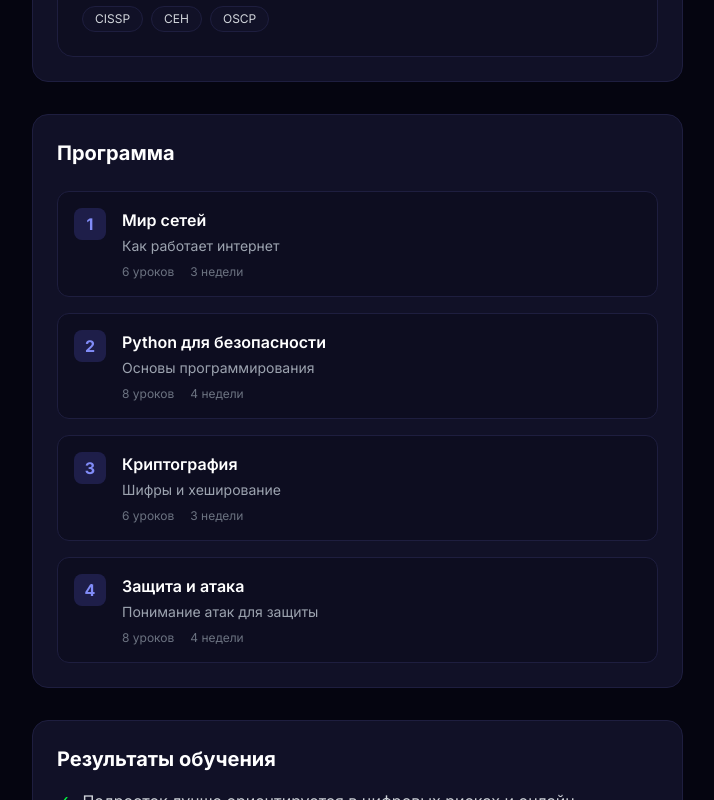
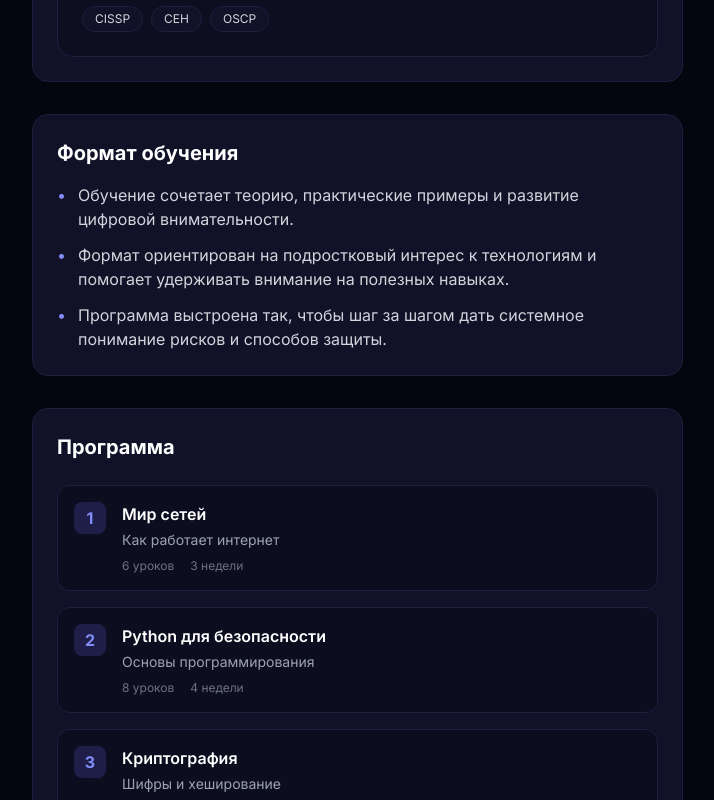
Before and after one commit to mam37bez/cyberguard-academy, a Next.js app: page /courses/cybersecurity-explorer in a window 1280 px wide. Shown: the part 1560-2360 px from the top of the page, without its empty margins (112-826 px from the left). Built offline with nearby package versions, Linux system fonts and the light colour scheme.

Commit message:
Add learning format section to course detail pages

```diff
--- a/src/app/courses/[slug]/page.tsx
+++ b/src/app/courses/[slug]/page.tsx
@@ -231,6 +231,33 @@ function getWhyNow(courseSlug: string) {
   return map[courseSlug] || [];
 }
 
+function getCourseFormat(courseSlug: string) {
+  const map: Record<string, string[]> = {
+    'cybersecurity-junior': [
+      'Занятия проходят в понятном и мягком формате с акцентом на базовые привычки цифровой безопасности.',
+      'Материал объясняется доступным языком, с примерами и сценариями, близкими детям этого возраста.',
+      'Программа строится постепенно, чтобы ребёнок уверенно осваивал тему без перегрузки.',
+    ],
+    'cybersecurity-explorer': [
+      'Обучение сочетает теорию, практические примеры и развитие цифровой внимательности.',
+      'Формат ориентирован на подростковый интерес к технологиям и помогает удерживать внимание на полезных навыках.',
+      'Программа выстроена так, чтобы шаг за шагом дать системное понимание рисков и способов защиты.',
+    ],
+    'cybersecurity-pro': [
+      'Курс проходит в более глубоком и системном формате с фокусом на современные направления кибербезопасности.',
+      'Материалы помогают не просто узнавать новые термины, а выстраивать структуру понимания защитных подходов.',
+      'Формат подходит мотивированным ученикам, которым важен серьёзный уровень погружения.',
+    ],
+    'cybersecurity-parents': [
+      'Обучение ориентировано на практическую пользу для семьи и повседневной жизни.',
+      'Материал объясняется понятным языком без излишней технической перегрузки.',
+      'Формат помогает быстро применять знания на практике: в настройках, семейных правилах и защите устройств.',
+    ],
+  };
+
+  return map[courseSlug] || [];
+}
+
 export default async function CoursePage({ params }: PageProps) {
   const { slug } = await params;
   const course = getCourseBySlug(slug);
@@ -280,6 +307,7 @@ export default async function CoursePage({ params }: PageProps) {
   const outcomes = getCourseOutcomes(course.slug);
   const faq = getCourseFaq(course.slug);
   const whyNow = getWhyNow(course.slug);
+  const format = getCourseFormat(course.slug);
 
   return (
     <div className="pt-24 pb-16">
@@ -376,6 +404,20 @@ export default async function CoursePage({ params }: PageProps) {
                     </div>
                   )}
                 </div>
+              </CardContent>
+            </Card>
+
+            <Card variant="default">
+              <CardContent>
+                <h2 className="text-xl font-bold text-white mb-4">Формат обучения</h2>
+                <ul className="space-y-3">
+                  {format.map((item, i) => (
+                    <li key={i} className="flex gap-3 text-gray-300">
+                      <span className="text-primary-400">•</span>
+                      {item}
+                    </li>
+                  ))}
+                </ul>
               </CardContent>
             </Card>
 
```
